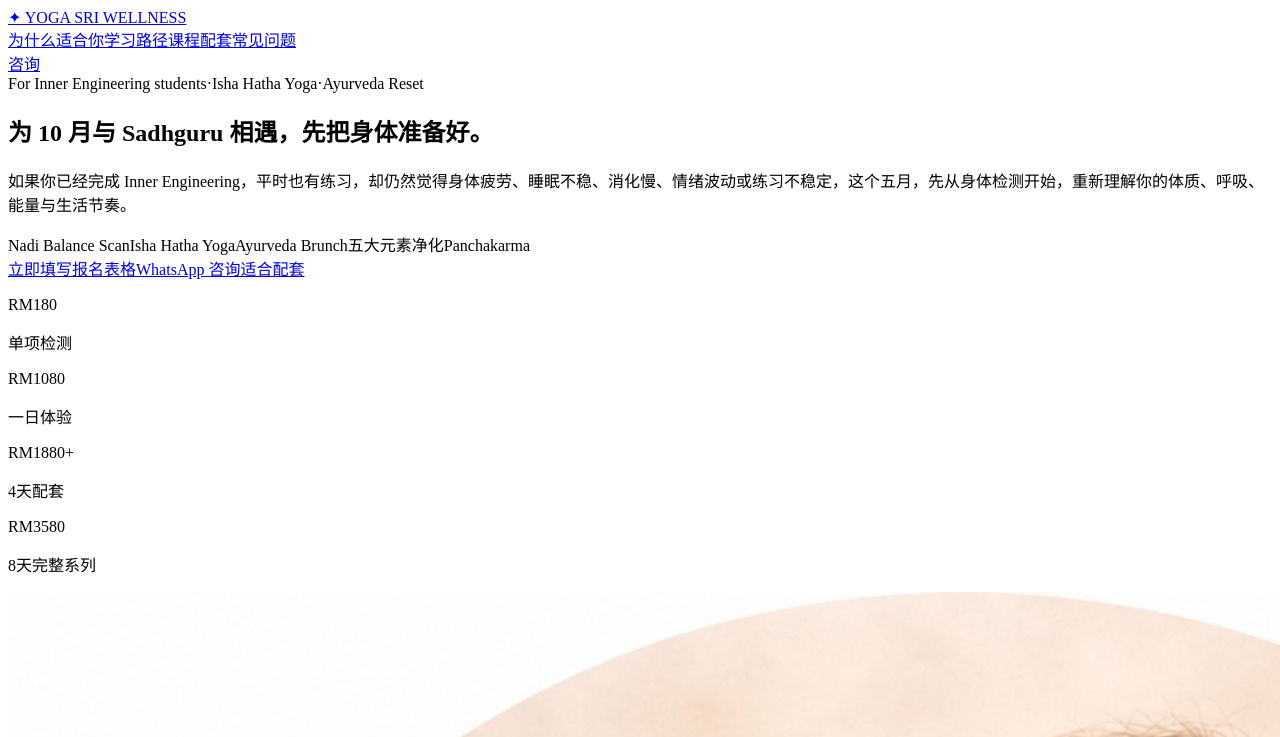
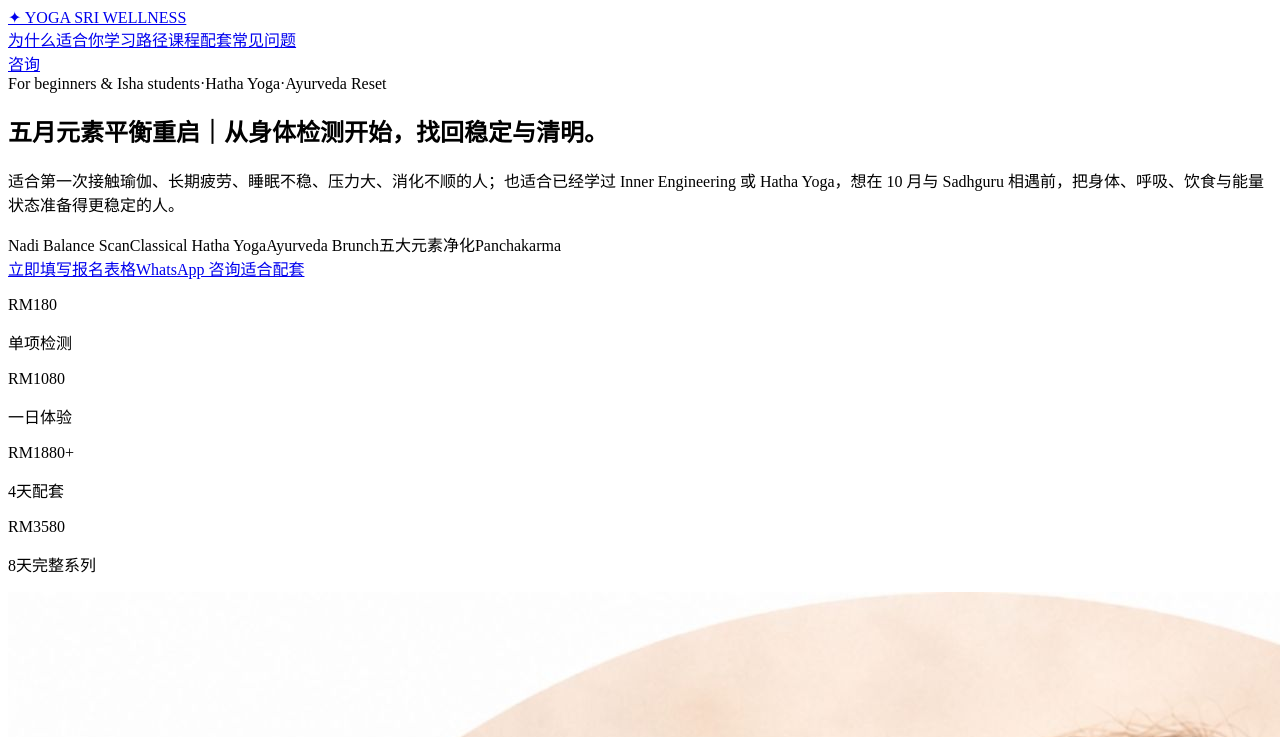
Before and after one commit to yogasriliew-source/yogasriwebsite, a Next.js app: page / in a window 1280 px wide. Shown: the top 737 px of the page. Built offline with nearby package versions, Linux system fonts and the light colour scheme.

Commit message:
Update text for clarity and inclusivity

```diff
--- a/app/page.tsx
+++ b/app/page.tsx
@@ -113,9 +113,9 @@ const programs: Program[] = [
     date: "5月21–31日",
     price: "RM3580",
     bestFor:
-      "适合已经完成 Inner Engineering、期待 10 月与 Sadhguru 相遇，并想认真准备身体、能量与生活节奏的人。",
+      "适合想完整调整身体、饮食、练习节奏与日常养护的人；也特别适合已经完成 Inner Engineering、期待 10 月与 Sadhguru 相遇的学员。",
     recommendation:
-      "如果你这次的目标是为 10 月的重要时刻做准备，这是最推荐的完整路径。",
+      "如果你想从检测、瑜伽、饮食、五大元素净化到疗程完整体验，这是最推荐的完整路径。",
     includes: [
       "Nadi Balance Scan 脉诊平衡检测",
       "阿育吠陀医生一对一报告讲解",
@@ -139,14 +139,14 @@ const programs: Program[] = [
 
 const faqs: FAQ[] = [
   {
-    question: "我已经学过 Inner Engineering，还适合参加吗？",
+    question: "没有学过 Isha 或 Inner Engineering，可以参加吗？",
     answer:
-      "适合。这个课程不是取代你的 Sadhana，而是帮助你从身体、饮食、呼吸、体质与日常节奏上，把系统调整得更稳定。很多人已经学过练习，但身体仍然容易累、紧绷、睡不好或消化不顺，这正是本课程想帮助你重新理解的部分。",
+      "可以。这个课程适合普通初学者、长期疲劳、睡眠不稳、压力大、消化不顺、想开始照顾身体的人。课程会从 Nadi Scan、医生讲解与基础练习开始，不需要你有 Isha 背景。",
   },
   {
     question: "我已经学过 Hatha Yoga，为什么还需要来？",
     answer:
-      "已经学过的人更容易理解这个课程的价值。这里不只是重复体式，而是通过 Nadi Scan、阿育吠陀医生讲解、饮食、五大元素净化与日常养护，帮助你知道如何让练习更适合自己当前的身体状态。",
+      "已经学过的人也很适合。这里不只是重复体式，而是通过 Nadi Scan、阿育吠陀医生讲解、饮食、五大元素净化与日常养护，帮助你知道如何让练习更适合自己当前的身体状态。",
   },
   {
     question: "零基础可以参加吗？",
@@ -377,23 +377,23 @@ export default function Page() {
         <div className="mx-auto grid max-w-7xl items-center gap-10 lg:grid-cols-[1.08fr_0.92fr]">
           <div>
             <div className="mb-6 inline-flex flex-wrap items-center gap-2 rounded-full border border-stone-300 bg-white/70 px-4 py-2 text-sm text-stone-700 shadow-sm">
-              <span>For Inner Engineering students</span>
+              <span>For beginners & Isha students</span>
               <span className="text-stone-400">·</span>
-              <span>Isha Hatha Yoga</span>
+              <span>Hatha Yoga</span>
               <span className="text-stone-400">·</span>
               <span>Ayurveda Reset</span>
             </div>
 
             <h1 className="max-w-4xl text-5xl font-semibold leading-[1.08] tracking-tight text-stone-950 md:text-7xl">
-              为 10 月与 Sadhguru 相遇，先把身体准备好。
+              五月元素平衡重启｜从身体检测开始，找回稳定与清明。
             </h1>
 
             <p className="mt-7 max-w-2xl text-lg leading-9 text-stone-700 md:text-xl">
-              如果你已经完成 Inner Engineering，平时也有练习，却仍然觉得身体疲劳、睡眠不稳、消化慢、情绪波动或练习不稳定，这个五月，先从身体检测开始，重新理解你的体质、呼吸、能量与生活节奏。
+              适合第一次接触瑜伽、长期疲劳、睡眠不稳、压力大、消化不顺的人；也适合已经学过 Inner Engineering 或 Hatha Yoga，想在 10 月与 Sadhguru 相遇前，把身体、呼吸、饮食与能量状态准备得更稳定的人。
             </p>
 
             <div className="mt-8 flex flex-wrap gap-3">
-              {["Nadi Balance Scan", "Isha Hatha Yoga", "Ayurveda Brunch", "五大元素净化", "Panchakarma"].map((item) => (
+              {["Nadi Balance Scan", "Classical Hatha Yoga", "Ayurveda Brunch", "五大元素净化", "Panchakarma"].map((item) => (
                 <span
                   key={item}
                   className="rounded-full border border-stone-300 bg-white/80 px-4 py-2 text-sm text-stone-700"
@@ -453,19 +453,19 @@ export default function Page() {
             <div>
               <SectionLabel>Why this matters</SectionLabel>
               <h2 className="text-4xl font-semibold leading-tight tracking-tight md:text-5xl">
-                你不是没有练习，你是需要更理解自己的系统。
+                你不是需要更用力，而是需要更理解身体的信号。
               </h2>
             </div>
             <div className="space-y-6 text-lg leading-9 text-stone-700">
               <p>
-                很多已经学过 Inner Engineering 或 Hatha Yoga 的人，内在很向往，也很 devotive，但身体层面仍然有现实的信号：容易累、睡不好、消化不顺、肩颈紧、情绪浮动、练习断断续续。
+                很多人并不是不够努力，而是身体已经长期处在消耗状态：工作忙、家庭责任重、睡眠不稳、消化变慢、肩颈紧绷、情绪容易浮动。也有不少已经学过 Inner Engineering 或 Hatha Yoga 的学员，内在很向往，却发现身体层面仍然需要被重新照顾。
               </p>
               <p>
-                Yoga Sri Wellness 五月元素平衡重启，不是让你“更用力”练习，而是帮助你先听懂身体，再通过 Nadi Scan、医生讲解、Isha Hatha Yoga、阿育吠陀饮食、五大元素净化与 Panchakarma 疗程，重新建立稳定、轻盈与清明。
+                Yoga Sri Wellness 五月元素平衡重启，不是让你“更用力”练习，而是帮助你先听懂身体，再通过 Nadi Scan、医生讲解、古典哈他瑜伽、阿育吠陀饮食、五大元素净化与 Panchakarma 疗程，重新建立稳定、轻盈与清明。
               </p>
               <div className="rounded-[2rem] bg-[#f8f4ec] p-6">
                 <p className="text-xl font-semibold text-stone-950">
-                  这不是普通瑜伽课，而是一段为身体、练习和内在状态做准备的过程。
+                  这不是普通瑜伽课，而是一段从身体检测、练习、饮食、净化到日常养护的完整重启过程。
                 </p>
               </div>
             </div>
@@ -508,20 +508,20 @@ export default function Page() {
           <div className="grid gap-6 lg:col-span-2 md:grid-cols-2">
             {[
               [
-                "已经完成 Inner Engineering",
-                "你不是来找普通运动课，而是想让身体更能承接自己的 Sadhana。",
+                "长期疲劳、压力大、睡不好",
+                "你想先知道身体为什么一直紧绷，再选择真正适合自己的练习与养护方式。",
+              ],
+              [
+                "身体僵硬、零基础、想开始瑜伽",
+                "你不需要先变柔软才来上课，课程会从身体觉察与基础练习慢慢开始。",
+              ],
+              [
+                "已经学过 Inner Engineering 或 Hatha Yoga",
+                "你不是来找普通运动课，而是想让身体更能支持自己的 Sadhana 与日常生活。",
               ],
               [
                 "期待 10 月见 Sadhguru",
-                "你想提前把身体、饮食、睡眠与能量状态准备得更稳定。",
-              ],
-              [
-                "常去 Isha Center 或学过 Hatha Yoga",
-                "你知道练习珍贵，也希望练习能更持续、更深入生活。",
-              ],
-              [
-                "40岁左右，开始认真听身体",
-                "你不想再靠意志力硬撑，而是想用更聪明、更温和的方式照顾自己。",
+                "你想提前把身体、饮食、睡眠与能量状态准备得更稳定、更清明。",
               ],
             ].map(([title, text]) => (
               <div key={title} className="rounded-[2rem] bg-white p-7 shadow-sm">
@@ -542,7 +542,7 @@ export default function Page() {
                 选择适合你的重启方式
               </h2>
               <p className="mt-5 text-lg leading-8 text-stone-700">
-                如果你只是想先了解身体，从 Nadi Balance Scan 开始；如果你是为了 10 月的重要时刻认真准备，最推荐 8 天完整系列。
+                如果你只是想先了解身体，从 Nadi Balance Scan 开始；如果你想用一天体验完整流程，选择一日体验；如果你想从身体、饮食、练习、净化与疗程完整重启，最推荐 8 天完整系列。
               </p>
             </div>
             <CTAButtons />
@@ -596,7 +596,7 @@ export default function Page() {
               <div className="rounded-[2rem] bg-[#f8f4ec] p-6">
                 <h3 className="text-xl font-semibold text-stone-950">Yoga Sri 的带领</h3>
                 <p className="mt-3">
-                  Yoga Sri 多年来教授华语学员 Isha Hatha Yoga。她发现，很多人很向往更深入的练习，但身体基础、饮食习惯、睡眠、消化与生活节奏并没有真正调整好。因此，这个系列不是为了增加更多课程，而是帮助学员先把身体这个系统准备好。
+                  Yoga Sri 多年来教授华语学员古典哈他瑜伽。她发现，很多人想开始瑜伽，却不知道自己的身体适合什么；也有很多已经学过练习的人，身体基础、饮食习惯、睡眠、消化与生活节奏并没有真正调整好。因此，这个系列不是为了增加更多课程，而是帮助学员先把身体这个系统准备好。
                 </p>
               </div>
               <div className="rounded-[2rem] bg-[#f8f4ec] p-6">
@@ -608,7 +608,7 @@ export default function Page() {
               <div className="rounded-[2rem] bg-[#f8f4ec] p-6">
                 <h3 className="text-xl font-semibold text-stone-950">与 Isha 练习的关系</h3>
                 <p className="mt-3">
-                  这个课程不是取代你的 Inner Engineering 或个人 Sadhana，而是帮助你在身体、饮食、能量与生活节奏上，为练习建立更好的支持。
+                  这个课程不取代任何个人练习或专业医疗建议。对于 Isha 学员，它可以作为身体、饮食、能量与生活节奏上的支持；对于初学者，它是一个温和、清楚、系统化认识身体的入口。
                 </p>
               </div>
             </div>
@@ -671,7 +671,7 @@ export default function Page() {
       </section>
 
       <footer className="border-t border-stone-200 px-5 py-10 text-center text-sm text-stone-500 lg:px-8">
-        <p>© Yoga Sri Wellness · Nadi Balance Scan × Isha Hatha Yoga × Ayurveda × Five Elements</p>
+        <p>© Yoga Sri Wellness · Nadi Balance Scan × Hatha Yoga × Ayurveda × Five Elements</p>
       </footer>
     </main>
   );
```
